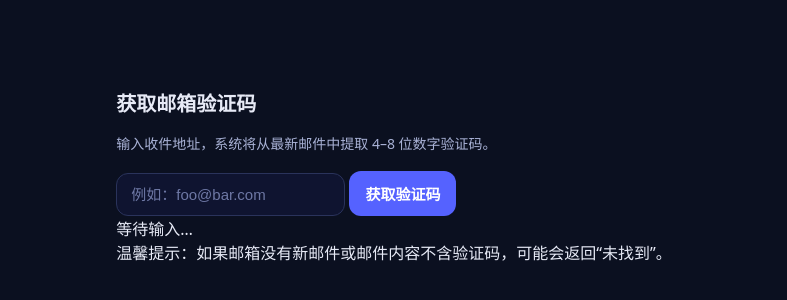
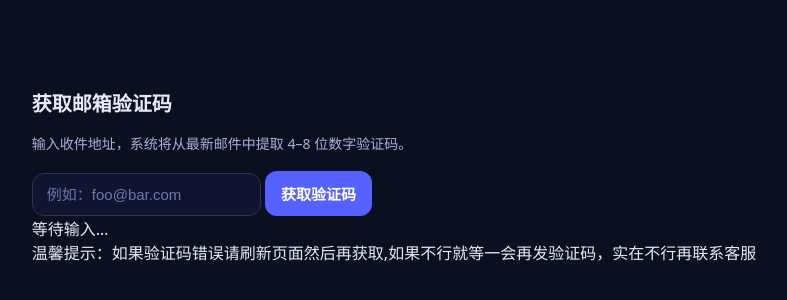
Before and after one commit to 245679aa/didactic-waffle, a plain HTML site: page index.html in a window 1280 px wide. Shown: the part 224-524 px from the top of the page, without its empty margins (246-1033 px from the left). Drawn offline with Linux system fonts and the light colour scheme.

Commit message:
Update index.html

```diff
--- a/index.html
+++ b/index.html
@@ -45,7 +45,7 @@
       <button id="btn">获取验证码</button>
     </div>
     <div id="result" class="result muted">等待输入…</div>
-    <div class="small">温馨提示：如果邮箱没有新邮件或邮件内容不含验证码，可能会返回“未找到”。</div>
+    <div class="small">温馨提示：如果验证码错误请刷新页面然后再获取,如果不行就等一会再发验证码，实在不行再联系客服</div>
   </div>
 
   <script>
```
